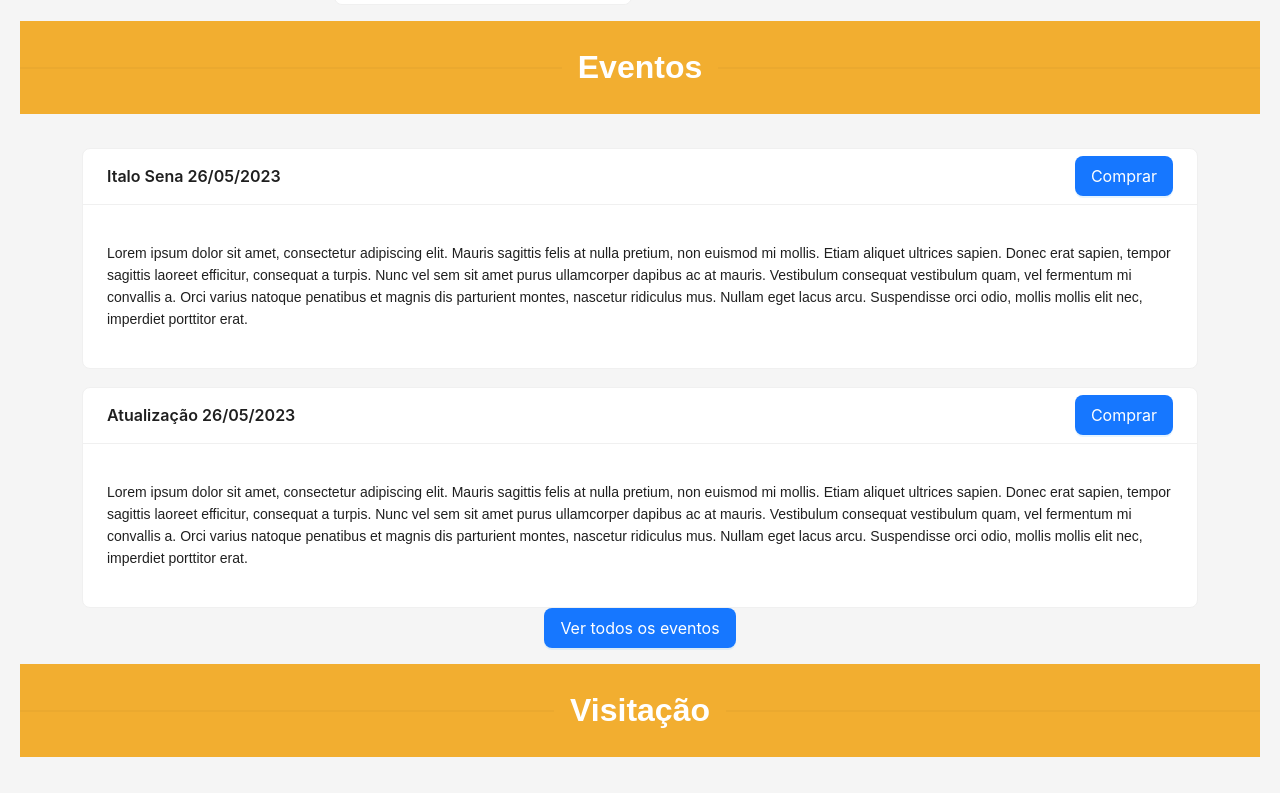
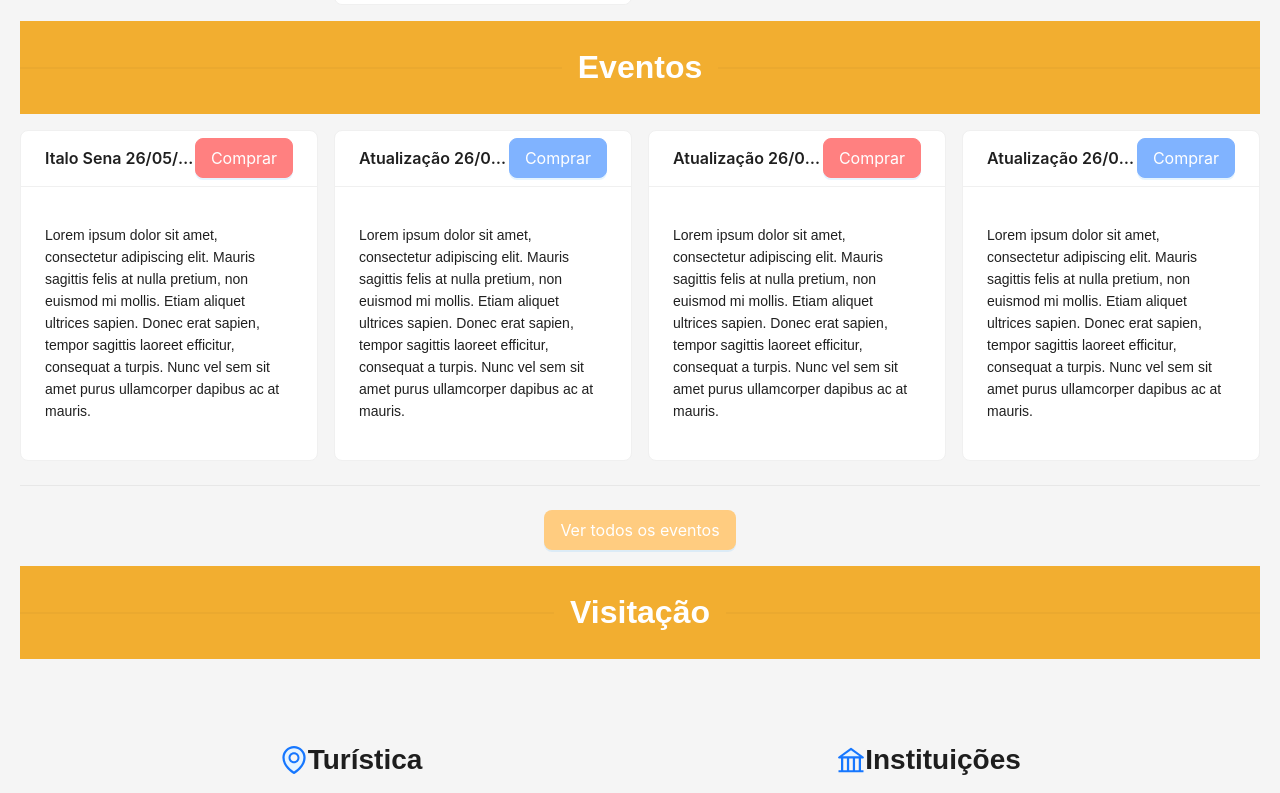
Before and after one commit to lucyfurt/SITE-TEATRO-ARTHUR-AZEVEDO-REACT-JAVASCRIPT, a React (Create React App) app: page / in a window 1280 px wide. Shown: the part 1687-2480 px from the top of the page. Built offline with nearby package versions, Linux system fonts and the light colour scheme.

Commit message:
melhorando botoes

```diff
--- a/src/components/Content/FullEvento.js
+++ b/src/components/Content/FullEvento.js
@@ -1,21 +1,26 @@
 import React from 'react';
-import { Card, Button } from 'antd';
-
+import { Card, Button, Row, Col, Divider } from 'antd';
 import { useState } from 'react';
-
 
 function FullEvento() {
   const [size, setSize] = useState('large');
 
   return (
     <>
+      <Row gutter={[16, 16]}>
+        <Col xs={24} sm={12} md={12} lg={6}>
           <Card
-                style={{ width: '90%', marginTop: 18 }}
+            style={{ width: '100%' }}
             title={<span className="card-title">Italo Sena 26/05/2023</span>}
-                extra={<Button className="btn text-center" type="primary" shape='primary'
-                    href='https://www.ingressodigital.com/'
+            extra={
+              <Button
+                className="btn text-center"
+                type="primary"
+                shape="primary"
+                href="https://www.ingressodigital.com/"
                 size={size}
-                    target='_blank'
+                target="_blank"
+                style={{ backgroundColor: '#ff8080', borderColor: '#ff8080' }}
               >
                 Comprar
               </Button>
@@ -25,19 +30,23 @@ function FullEvento() {
               Lorem ipsum dolor sit amet, consectetur adipiscing elit. Mauris sagittis felis at nulla pretium,
               non euismod mi mollis. Etiam aliquet ultrices sapien. Donec erat sapien, tempor sagittis laoreet
               efficitur, consequat a turpis. Nunc vel sem sit amet purus ullamcorper dapibus ac at mauris.
-                    Vestibulum consequat vestibulum quam, vel fermentum mi convallis a. Orci varius natoque penatibus
-                    et magnis dis parturient montes, nascetur ridiculus mus. Nullam eget lacus arcu.
-                    Suspendisse orci odio, mollis mollis elit nec, imperdiet porttitor erat.
 
             </p>
           </Card>
+        </Col>
+        <Col xs={24} sm={12} md={12} lg={6}>
           <Card
-                style={{ width: '90%', marginTop: 18 }}
+            style={{ width: '100%' }}
             title={<span className="card-title">Atualização 26/05/2023</span>}
-                extra={<Button className="btn text-center" type="primary" shape='primary'
-                    href='https://www.ingressodigital.com/'
+            extra={
+              <Button
+                className="btn text-center"
+                type="primary"
+                shape="primary"
+                href="https://www.ingressodigital.com/"
                 size={size}
-                    target='_blank'
+                target="_blank"
+                style={{ backgroundColor: '#80b3ff', borderColor: '#80b3ff' }}
               >
                 Comprar
               </Button>
@@ -47,19 +56,77 @@ function FullEvento() {
               Lorem ipsum dolor sit amet, consectetur adipiscing elit. Mauris sagittis felis at nulla pretium,
               non euismod mi mollis. Etiam aliquet ultrices sapien. Donec erat sapien, tempor sagittis laoreet
               efficitur, consequat a turpis. Nunc vel sem sit amet purus ullamcorper dapibus ac at mauris.
-                    Vestibulum consequat vestibulum quam, vel fermentum mi convallis a. Orci varius natoque penatibus
-                    et magnis dis parturient montes, nascetur ridiculus mus. Nullam eget lacus arcu.
-                    Suspendisse orci odio, mollis mollis elit nec, imperdiet porttitor erat.
 
             </p>
           </Card>
+        </Col>
+        <Col xs={24} sm={12} md={12} lg={6}>
+          <Card
+            style={{ width: '100%' }}
+            title={<span className="card-title">Atualização 26/05/2023</span>}
+            extra={
+                <Button
+                className="btn text-center"
+                type="primary"
+                shape="primary"
+                href="https://www.ingressodigital.com/"
+                size={size}
+                target="_blank"
+                style={{ backgroundColor: '#ff8080', borderColor: '#ff8080' }}
+              >
+                Comprar
+              </Button>
+            }
+          >
+            <p>
+              Lorem ipsum dolor sit amet, consectetur adipiscing elit. Mauris sagittis felis at nulla pretium,
+              non euismod mi mollis. Etiam aliquet ultrices sapien. Donec erat sapien, tempor sagittis laoreet
+              efficitur, consequat a turpis. Nunc vel sem sit amet purus ullamcorper dapibus ac at mauris.
 
-            <Button className="button text-center" type="primary" shape="primary"
-                size={size} href='/eventos' target='_blank'>
+            </p>
+          </Card>
+        </Col>
+        <Col xs={24} sm={12} md={12} lg={6}>
+          <Card
+            style={{ width: '100%' }}
+            title={<span className="card-title">Atualização 26/05/2023</span>}
+            extra={
+              <Button
+                className="btn text-center"
+                type="primary"
+                shape="primary"
+                href="https://www.ingressodigital.com/"
+                size={size}
+                target="_blank"
+                style={{ backgroundColor: '#80b3ff', borderColor: '#80b3ff' }}
+              >
+                Comprar
+              </Button>
+            }
+          >
+            <p>
+              Lorem ipsum dolor sit amet, consectetur adipiscing elit. Mauris sagittis felis at nulla pretium,
+              non euismod mi mollis. Etiam aliquet ultrices sapien. Donec erat sapien, tempor sagittis laoreet
+              efficitur, consequat a turpis. Nunc vel sem sit amet purus ullamcorper dapibus ac at mauris.
+
+            </p>
+          </Card>
+        </Col>
+      </Row>
+<Divider/>
+      <Button
+        className="button text-center"
+        type="primary"
+
+        size={size}
+        href="/index"
+        target="_blank"
+        style={{ backgroundColor: '#ffcc80',  }}
+      >
         Ver todos os eventos
       </Button>
-
     </>
   );
 }
+
 export default FullEvento;
```
Lines whose indentation alone changed are shown as unchanged.
